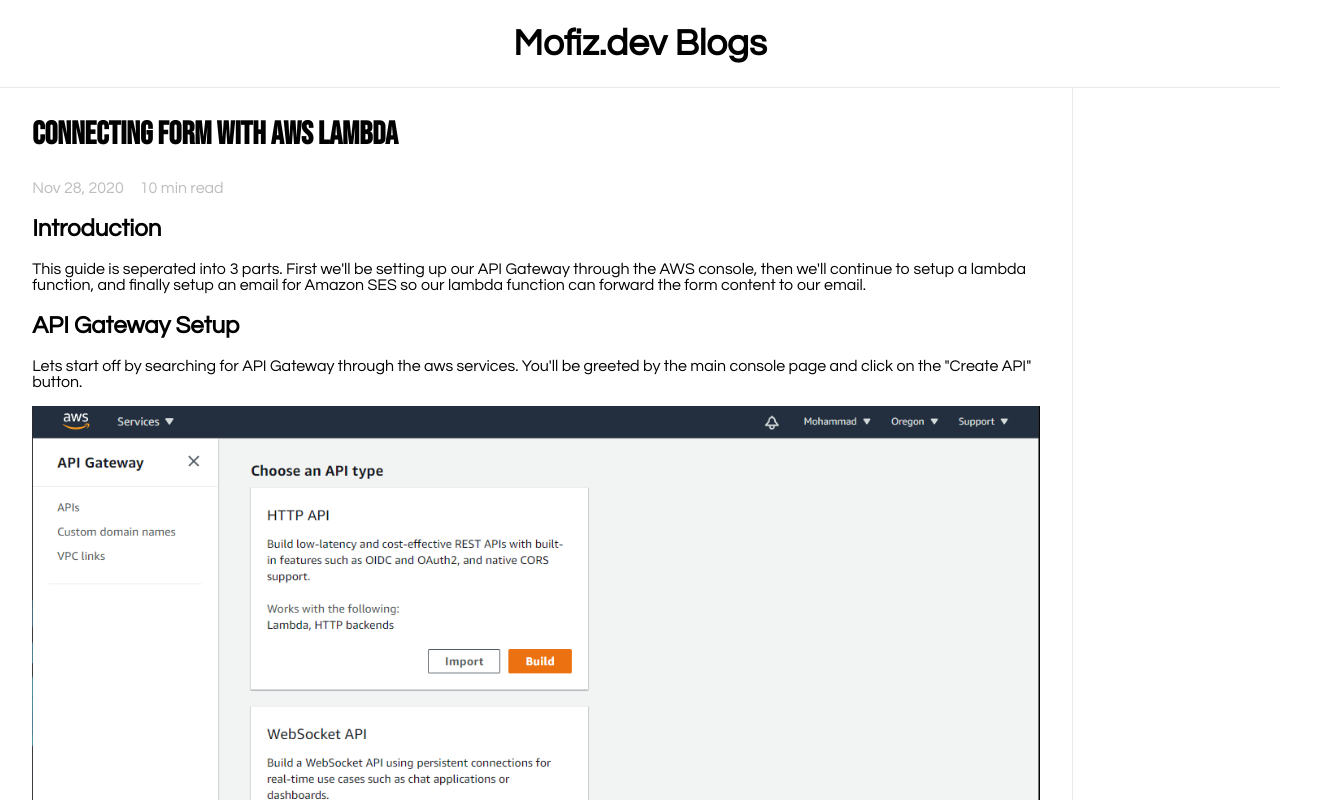
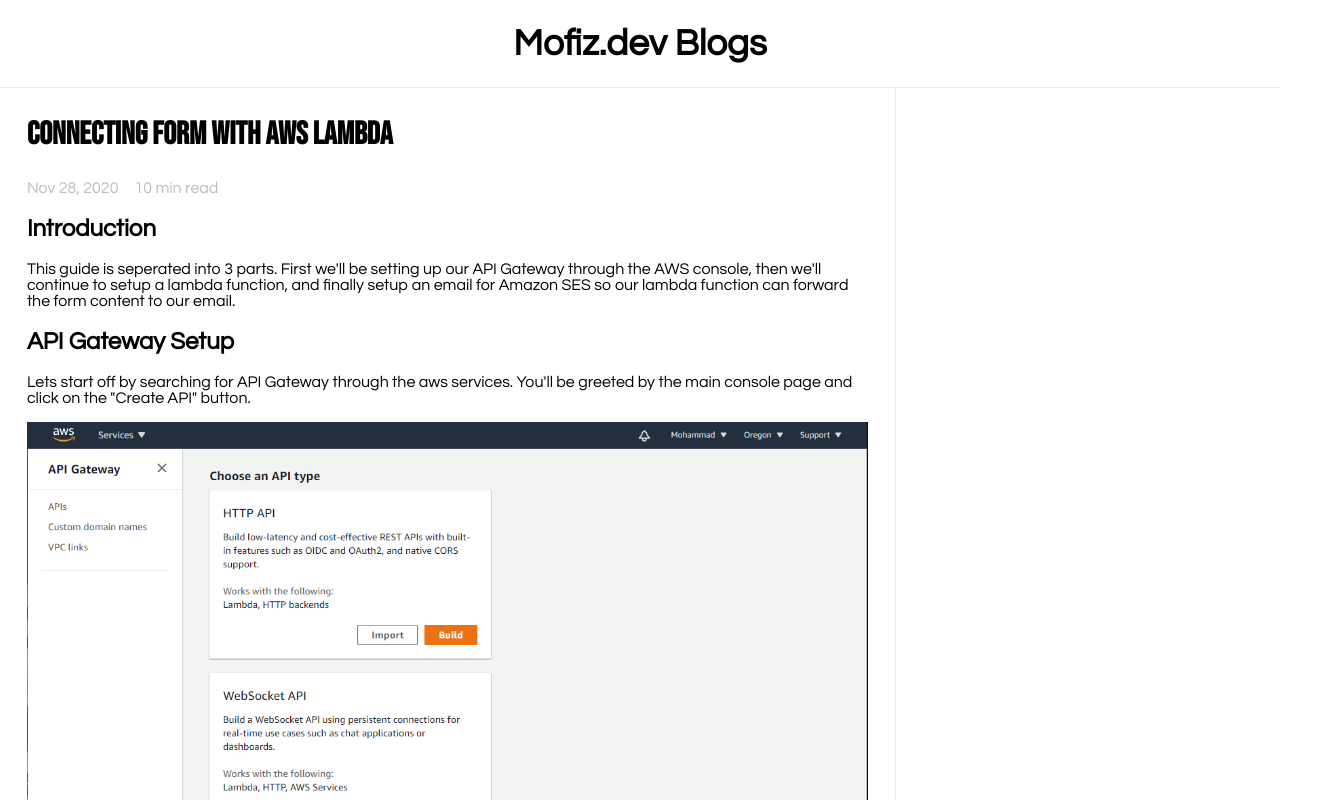
Before and after one commit to mnazari95/portfolio, a Next.js app: page /blog/post-1 in a window 1280 px wide. Shown: the top 800 px of the page, 1328 px wide, since content can reach past the window. Built offline with nearby package versions, Linux system fonts and the light colour scheme.

Commit message:
blog layout should now adjust properly when resized

```diff
--- a/styles/BlogLayout.module.css
+++ b/styles/BlogLayout.module.css
@@ -47,7 +47,7 @@
 
 	.blogLayout {
     display: grid;
-    grid-template-columns: auto 20%;
+    grid-template-columns: minmax(300px, auto) minmax(15%,30%);
     grid-template-rows: auto auto;
     margin: 0px 0px;
     height: auto;
@@ -55,11 +55,11 @@
 
   .blogLayout article {
     grid-column: 1/2;
+    border-right: solid 1px #eaeaea;
   }
 
   .blogLayout aside {
     grid-column: 2/3;
-    border-left: solid 1px #eaeaea;
   }
 
   .blogLayout aside li {
--- a/styles/globals.css
+++ b/styles/globals.css
@@ -4,6 +4,7 @@
 body {
   padding: 0;
   margin: 0;
+  height: 100vh;
   font-family: 'Questrial', sans-serif;
   scroll-behavior: smooth;
 }
```
